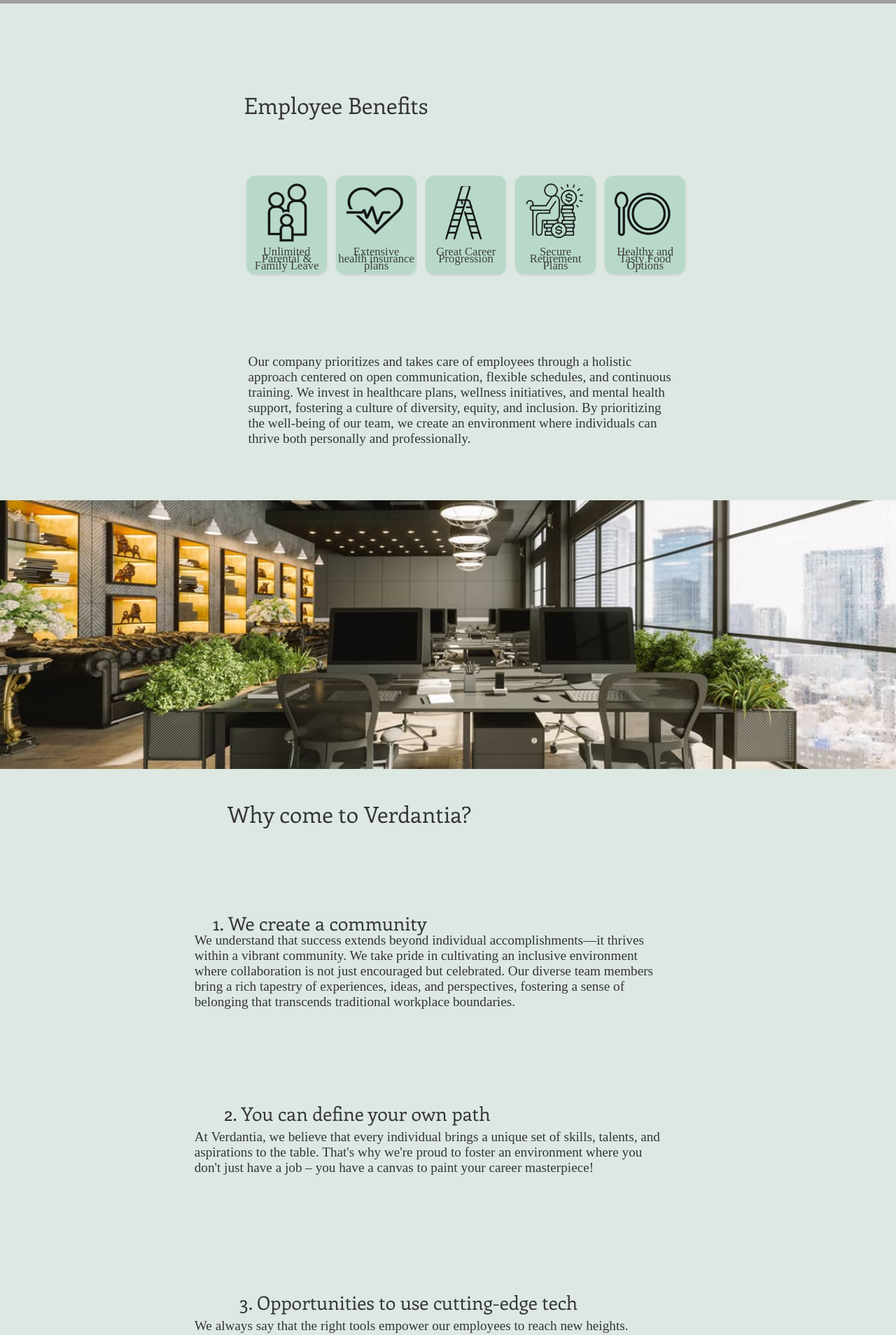
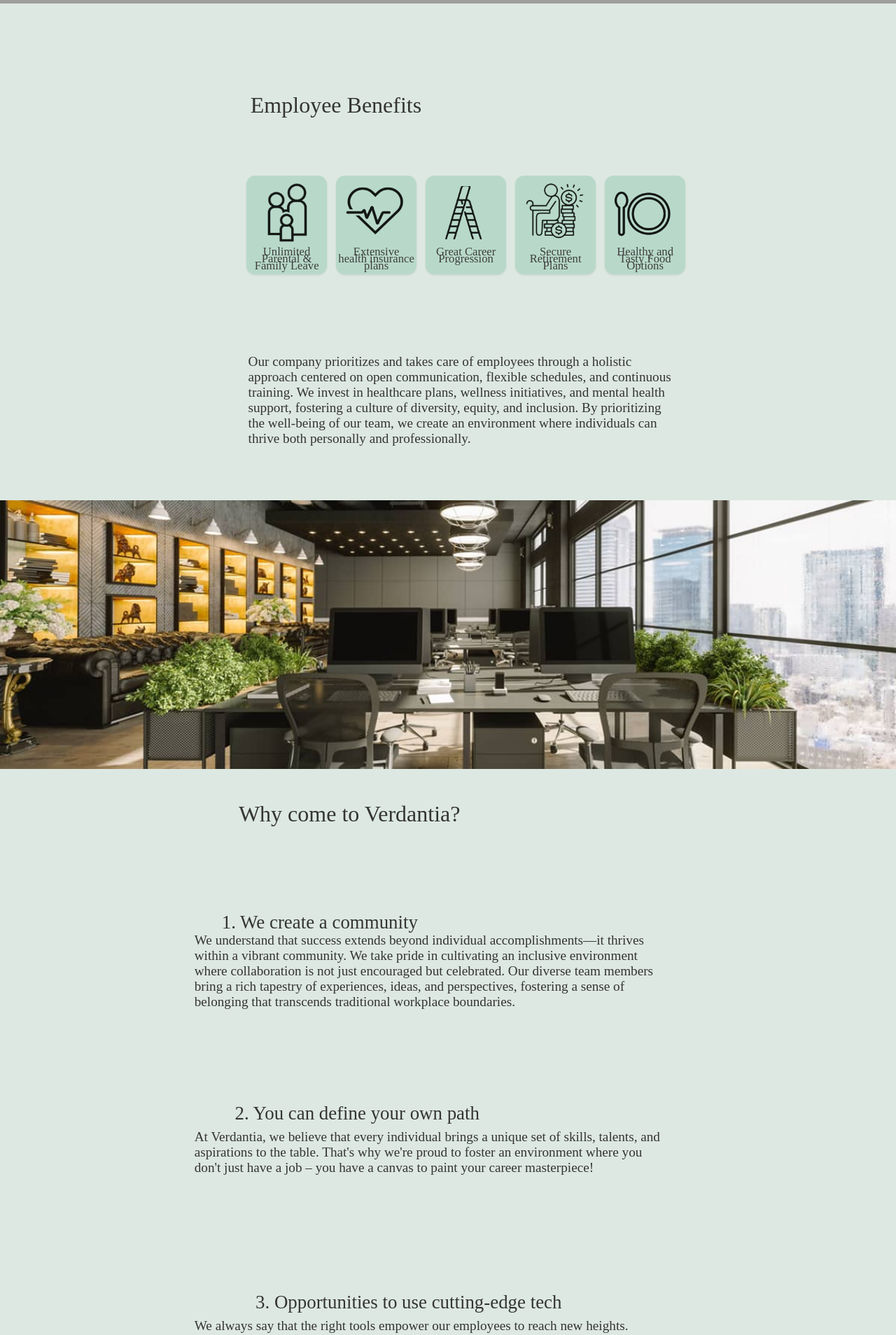
Before and after one commit to vabhi2007/JobFinderWebsite, a React (Vite) app in the folder web-app/: page /Benefits in a window 1280 px wide. Shown: the part 1060-2968 px from the top of the page at 70% size. Built offline with nearby package versions, Linux system fonts and the light colour scheme; grey boxes are pictures that could not be loaded; a web font is replaced by a local one.

Commit message:
Fixed fonts

```diff
--- a/web-app/src/components/pages/Benefits.css
+++ b/web-app/src/components/pages/Benefits.css
@@ -5,9 +5,6 @@
     background-color: #DDE8E2;
     z-index: -999;
   }
-
-
-
 
   .imageBox {
     display: flex;
@@ -114,7 +111,7 @@
     text-align: left;
     z-index: 2;
     font-size: 8vw;
-    font-family: "Enriqueta" ;
+    font-family: "Enriqueta-Regular" ;
     font-weight: normal;
     margin-top: 1px;
     margin-bottom: 0px;
@@ -130,7 +127,7 @@
     text-align: left;
     z-index: 1;
     font-size: 8vw;
-    font-family: "Enriqueta" ;
+    font-family: "Enriqueta-Regular" ;
     margin-top: 1px;
     margin-bottom: 0px;
     color: rgb(52, 52, 52);
@@ -185,7 +182,7 @@
     text-align: left;
 
     font-size: 2.5vw;
-    font-family: "Enriqueta" ;
+    font-family: "Enriqueta-Regular" ;
     margin-top: 1px;
     margin-bottom: 0px;
     color: rgb(52, 52, 52);
@@ -371,7 +368,7 @@
     text-align: left;
     z-index: 1;
     font-size: 2.5vw;
-    font-family: "Enriqueta" ;
+    font-family: "Enriqueta-Regular" ;
     margin-top: 1px;
 
     color: rgb(52, 52, 52);
@@ -389,7 +386,7 @@
     align-self: start;
     z-index: 1;
     font-size: 2.1vw;
-    font-family: "Enriqueta" ;
+    font-family: "Enriqueta-Regular" ;
 
     color: rgb(52, 52, 52);
     padding-top: 2.5vw;
@@ -407,7 +404,7 @@
     align-self: start;
     z-index: 3;
     font-size: 2.1vw;
-    font-family: "Enriqueta" ;
+    font-family: "Enriqueta-Regular" ;
     white-space: nowrap;
     color: rgb(52, 52, 52);
     padding-top: 10.5vw;
@@ -424,7 +421,7 @@
     align-self: start;
     z-index: 3;
     font-size: 2.1vw;
-    font-family: "Enriqueta" ;
+    font-family: "Enriqueta-Regular" ;
     white-space: nowrap;
     color: rgb(52, 52, 52);
     padding: 0%;
```
